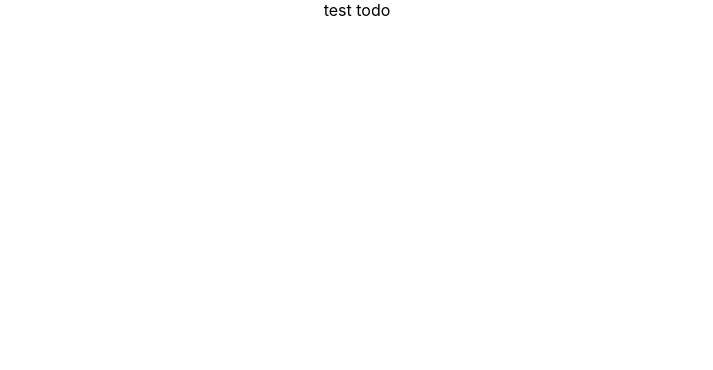
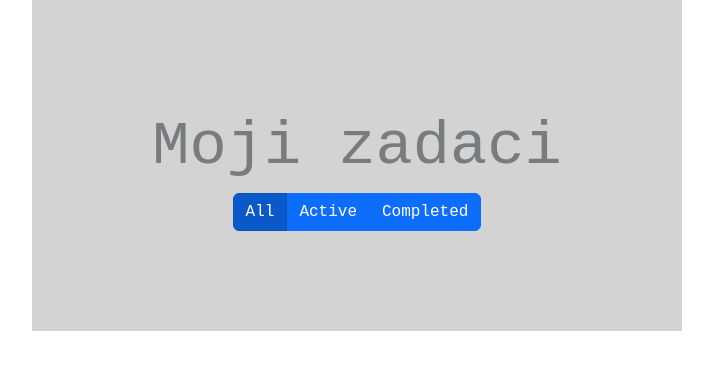
Before and after one commit to XSmileX007/react-todo-app-algebra, a React (Create React App) app: page / in a window 1280 px wide. Shown: the top 370 px of the page, without its empty margins (283-996 px from the left). Built offline with nearby package versions, Linux system fonts and the light colour scheme.

Commit message:
added visibility toolbar

```diff
--- a/package.json
+++ b/package.json
@@ -3,7 +3,9 @@
   "version": "0.1.0",
   "private": true,
   "dependencies": {
+    "bootstrap": "^5.3.3",
     "react": "^18.3.1",
+    "react-bootstrap": "^2.10.4",
     "react-dom": "^18.3.1",
     "react-scripts": "5.0.1"
   },
--- a/src/App.css
+++ b/src/App.css
@@ -1,38 +1,14 @@
 .App {
   text-align: center;
+  font-family: monospace;
+  background-color: lightgray;
+  width: 650px;
+  margin: auto;
+  padding-top: 100px;
+  padding-bottom: 100px;
 }
 
-.App-logo {
-  height: 40vmin;
-  pointer-events: none;
+.header {
+  font-size: 62px;
+  opacity: 0.5;
 }
-
-@media (prefers-reduced-motion: no-preference) {
-  .App-logo {
-    animation: App-logo-spin infinite 20s linear;
-  }
-}
-
-.App-header {
-  background-color: #282c34;
-  min-height: 100vh;
-  display: flex;
-  flex-direction: column;
-  align-items: center;
-  justify-content: center;
-  font-size: calc(10px + 2vmin);
-  color: white;
-}
-
-.App-link {
-  color: #61dafb;
-}
-
-@keyframes App-logo-spin {
-  from {
-    transform: rotate(0deg);
-  }
-  to {
-    transform: rotate(360deg);
-  }
-}
--- a/src/App.js
+++ b/src/App.js
@@ -1,7 +1,24 @@
+import { Component } from "react";
 import "./App.css";
+import VisibilityToolbar from "./components/VisibilityToolbar";
 
-function App() {
-  return <div className="App">test todo</div>;
+class App extends Component {
+  state = {
+    visibility: "all",
+  };
+
+  handleVisibilityChange = (visibility) => {
+    this.setState({ visibility });
+  };
+
+  render() {
+    return (
+      <div className="App">
+        <header className="header">Moji zadaci</header>
+        <VisibilityToolbar></VisibilityToolbar>
+      </div>
+    );
+  }
 }
 
 export default App;
--- /dev/null
+++ b/src/components/VisibilityToolbar.js
@@ -0,0 +1,17 @@
+import { ToggleButton, ToggleButtonGroup } from "react-bootstrap";
+
+export default function VisibilityToolbar() {
+  return (
+    <ToggleButtonGroup type="radio" name="visibility" defaultValue={"all"}>
+      <ToggleButton id="1" value="all">
+        All
+      </ToggleButton>
+      <ToggleButton id="2" value="active">
+        Active
+      </ToggleButton>
+      <ToggleButton id="3" value="completed">
+        Completed
+      </ToggleButton>
+    </ToggleButtonGroup>
+  );
+}
--- a/src/index.js
+++ b/src/index.js
@@ -1,5 +1,9 @@
 import React from "react";
 import ReactDOM from "react-dom/client";
+
+// import for style of bootstrap components
+import "bootstrap/dist/css/bootstrap.css";
+
 import "./index.css";
 import App from "./App";
 
```
Also changed, not shown: 1 other file (tests, documents, lock files or other folders).
